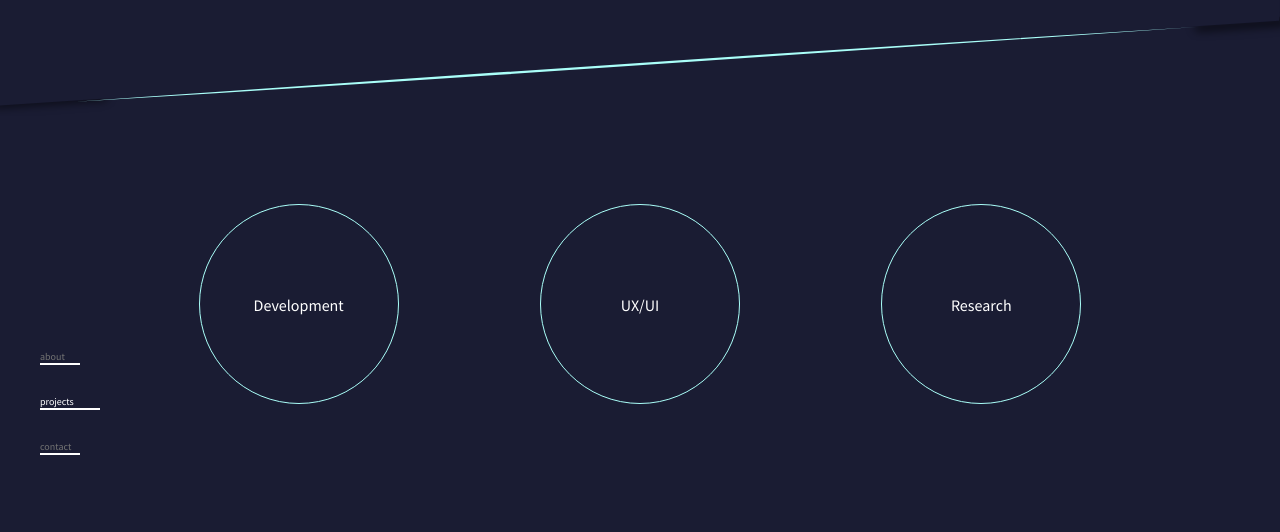
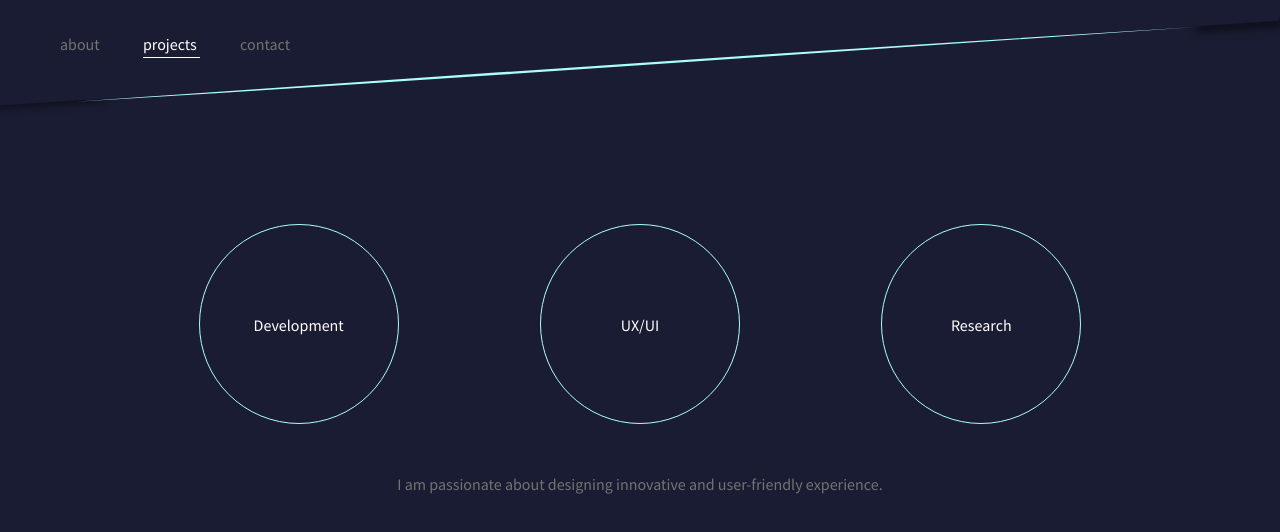
Before and after one commit to annecylee/portfolio, a Vue app: page /projects in a window 1280 px wide. Shown: the top 532 px of the page. Built offline with nearby package versions, Linux system fonts and the light colour scheme; a web font is replaced by a local one.

Commit message:
Responsive issues fixed

```diff
--- a/src/App.vue
+++ b/src/App.vue
@@ -1,8 +1,8 @@
 <template>
   <div id="app">
     <Header />
+    <Nav />
     <router-view ref="view"/>
-    <Nav />
   </div>
 </template>
 
--- a/src/components/About.vue
+++ b/src/components/About.vue
@@ -68,7 +68,7 @@ export default {
       right: 0;
       @media #{$information-phone} {
         position: absolute;
-        margin-top: -220px;
+        margin-top: -180px;
       }
       .avatar {
         position: absolute;
--- a/src/components/Nav.vue
+++ b/src/components/Nav.vue
@@ -35,20 +35,22 @@ export default {
 
   @import "../../assets/app.scss";
   .nav {
-    position: absolute;
-    top: 40%;
-    left: 30px;
+    position: relative;
+    top: -170px;
+    left: 50px;
+    float: left;
     z-index: 999;
     @media #{$information-phone} {
-      top: 20px;
+      top: -85px;
+      float: none;
+      left: 0;
     }
     .link {
-      display: block;
-      font-size: 10px;
+      display: inline;
+      font-size: 16px;
       color: #737373;
       text-align: left;
       width: 40px;
-      border-bottom: 2px solid #fff;
       margin: 30px;
       margin-left: 10px;
       @media #{$information-phone} {
@@ -56,6 +58,7 @@ export default {
         height: 40px;
         display: inline;
         color: #bfbfbf;
+        font-size: 15px;
       }
     }
     .router-link-exact-active {
@@ -66,11 +69,8 @@ export default {
       -ms-transition: 1s;
       -o-transition: 1s;
       transition: 1s;
-      @media #{$information-phone} {
-        border-bottom: 1px solid #fff;
-        padding-bottom: 3px;
-      }
-
+      border-bottom: 1px solid #fff;
+      padding-bottom: 3px;
     }
   }
 
--- a/src/components/Projects.vue
+++ b/src/components/Projects.vue
@@ -30,6 +30,7 @@
         <QunarResearch v-if="projectActived==='research'"/>
         <KonnechResearch v-if="projectActived==='research'"/>
       </div>
+      <p class="description">I am passionate about designing innovative and user-friendly experience. </p>
     </div>
   </transition>
 </template>
@@ -59,7 +60,7 @@ export default {
   methods: {
     handleClick () {
       let divider = document.getElementsByClassName('divider')[0]
-      divider.style.top = '-100px'
+      divider.style.top = '-150px'
       divider.style.transition = '1s'
       let projectList = document.getElementsByClassName('project-list')[0]
       projectList.classList.add('move-right')
@@ -74,9 +75,9 @@ export default {
   @include transition;
   .projects {
     position: relative;
-    z-index: 999;
+    z-index: 99;
     width: 80%;
-    margin: 0 auto;
+    margin: 20px auto;
     @media #{$information-phone} {
       width: 100%;
       padding: 0;
@@ -173,9 +174,9 @@ export default {
       }
       @media #{$information-phone} {
         margin-top: -80px;
+        float: none;
       }
     }
-
     .project-detail {
       position: absolute;
       margin-top: -100px;
@@ -183,6 +184,14 @@ export default {
         margin-top: 50px;
       }
     }
+    .description {
+      margin-top: 50px;
+      color: #737373;
+      text-align: center;
+      @media #{$information-phone} {
+        display: none;
+      }
+    }
   }
 
 </style>
```
